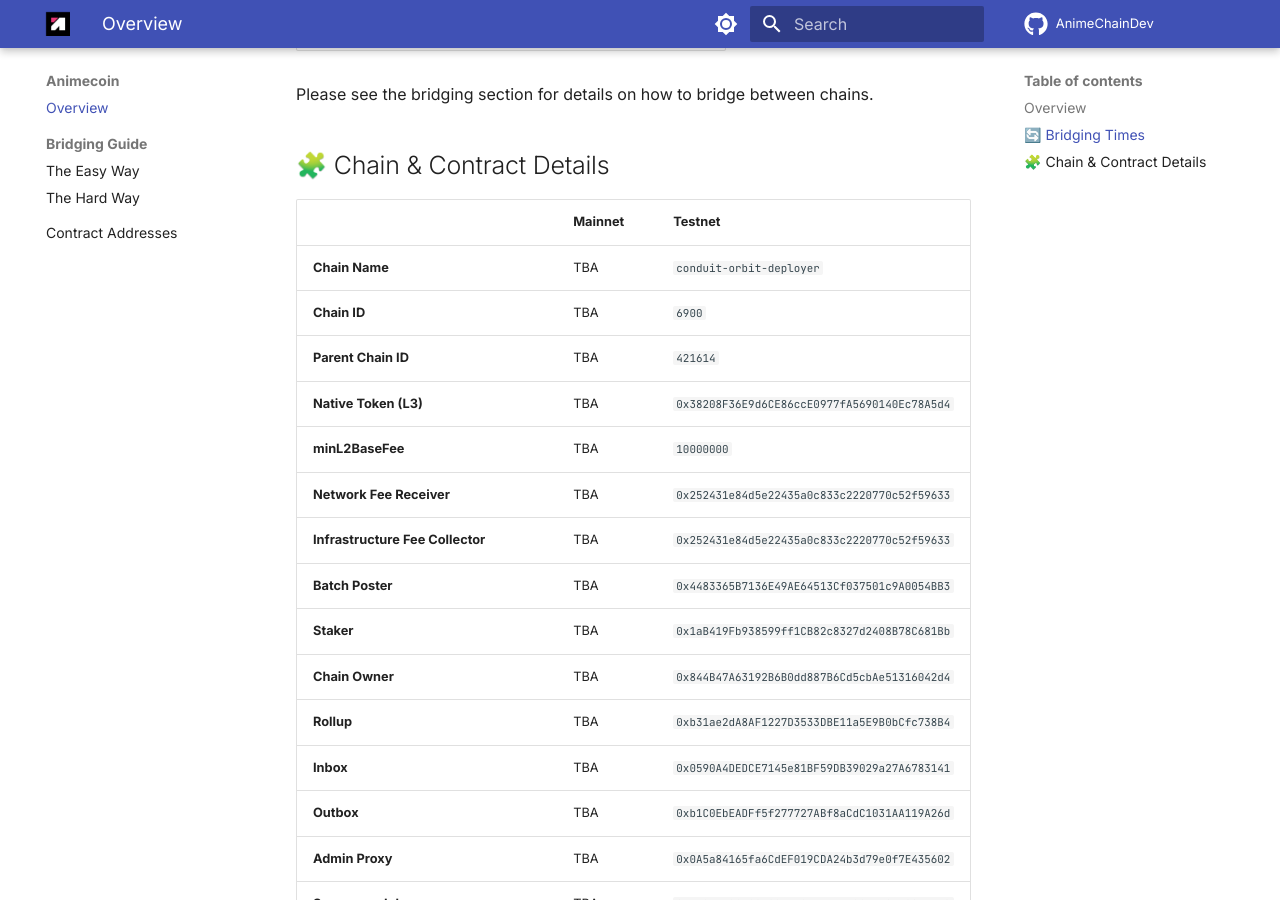
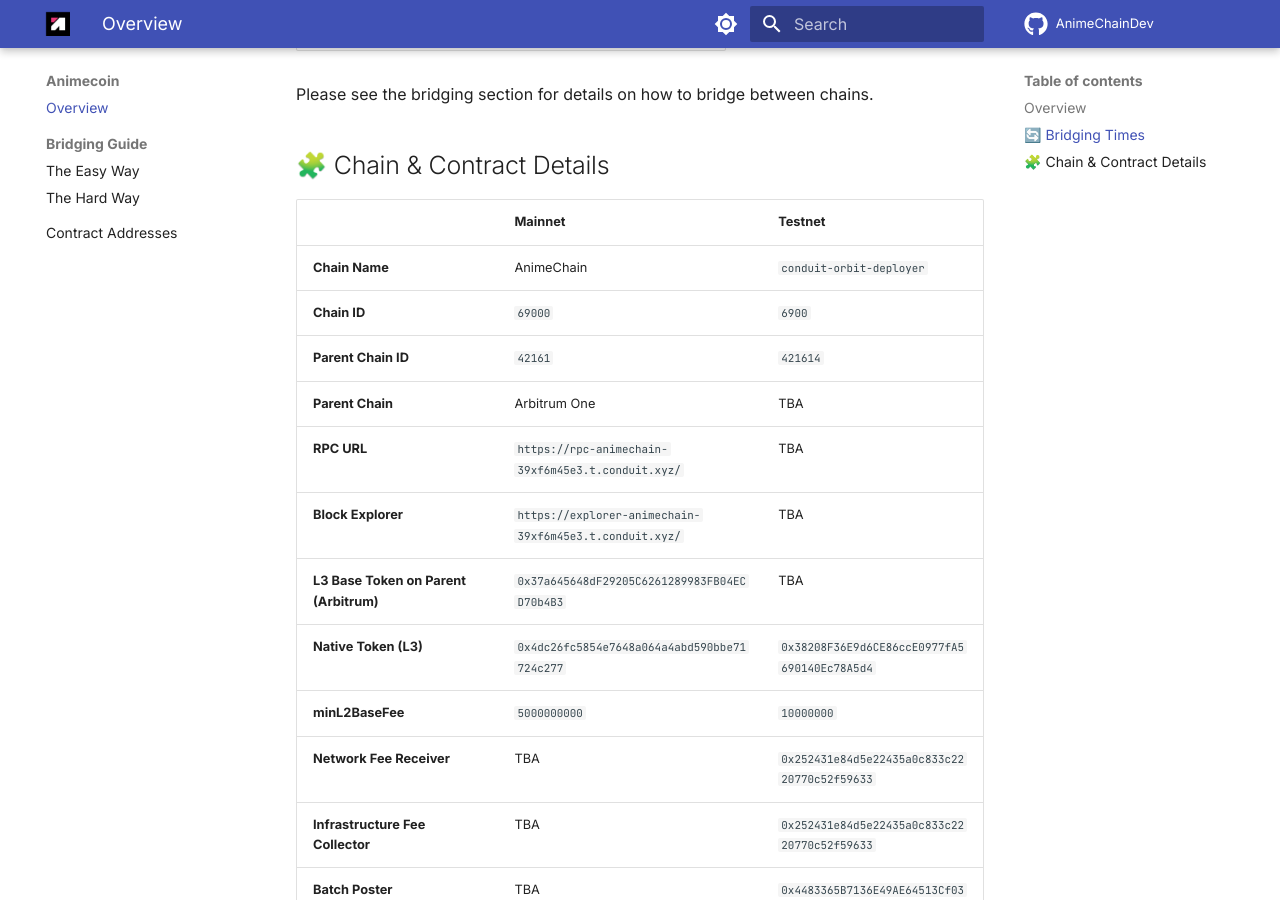
Before and after one commit to andrewtheiss/AnimeChainDev, an MkDocs documentation site: the page built from docs/docs/animecoin/index.md, in a window 1280 px wide and 900 px high, scrolled down 1433 px. Built offline with MkDocs 1.6.1 and Material for MkDocs 9.7.7, drawn with Linux system fonts in a browser that asks for light colours; comment, search, counter and statistics services are not loaded; some of the changed text lies outside the part shown.

Commit message:
Fix small details and add disclaimer

```diff
--- a/docs/docs/animecoin/index.md
+++ b/docs/docs/animecoin/index.md
@@ -63,11 +63,15 @@
 
 | | Mainnet | Testnet |
 |--|---------|---------|
-| **Chain Name** | TBA | `conduit-orbit-deployer` |
-| **Chain ID** | TBA | `6900` |
-| **Parent Chain ID** | TBA | `421614` |
-| **Native Token (L3)** | TBA | `0x38208F36E9d6CE86ccE0977fA5690140Ec78A5d4` |
-| **minL2BaseFee** | TBA | `10000000` |
+| **Chain Name** | AnimeChain | `conduit-orbit-deployer` |
+| **Chain ID** | `69000` | `6900` |
+| **Parent Chain ID** | `42161` | `421614` |
+| **Parent Chain** | Arbitrum One | TBA |
+| **RPC URL** | `https://rpc-animechain-39xf6m45e3.t.conduit.xyz/` | TBA |
+| **Block Explorer** | `https://explorer-animechain-39xf6m45e3.t.conduit.xyz/` | TBA |
+| **L3 Base Token on Parent (Arbitrum)** | `0x37a645648dF29205C6261289983FB04ECD70b4B3` | TBA |
+| **Native Token (L3)** | `0x4dc26fc5854e7648a064a4abd590bbe71724c277` | `0x38208F36E9d6CE86ccE0977fA5690140Ec78A5d4` |
+| **minL2BaseFee** | `5000000000` | `10000000` |
 | **Network Fee Receiver** | TBA | `0x252431e84d5e22435a0c833c2220770c52f59633` |
 | **Infrastructure Fee Collector** | TBA | `0x252431e84d5e22435a0c833c2220770c52f59633` |
 | **Batch Poster** | TBA | `0x4483365B7136E49AE64513Cf037501c9A0054BB3` |
@@ -82,6 +86,12 @@
 | **Utils** | TBA | `0x2E0848589d85Bb55a3F3e0f5cE5bFAcd24f3E197` |
 | **Validator Wallet Creator** | TBA | `0x03568A3aAAC150D0D22230729126B92Ee7988D44` |
 | **L3 Upgrade Executor** | TBA | `0xb3c44d34c55087a482307eBa753b3cAd31622537` |
+| **LayerZero EndpointV2** | `0x6F475642a6e85809B1c36Fa62763669b1b48DD5B` | TBA |
+| **LayerZero sendUln302** | `0xC39161c743D0307EB9BCc9FEF03eeb9Dc4802de7` | TBA |
+| **LayerZero receiveUln302** | `0xe1844c5D63a9543023008D332Bd3d2e6f1FE1043` | TBA |
+| **LayerZero Executor** | `0x4208D6E27538189bB48E603D6123A94b8Abe0A0b` | TBA |
+| **LayerZero Endpoint ID** | `30372` | TBA |
+| **App Bridge from Arbitrum** | `0xA203252940839c8482dD4b938b4178f842E343D7` | TBA |
 | **Token Bridge (L2) Router** | TBA | `0xD9d44147aBefa4a965dfA02792A49A8672e1464F` |
 | **Token Bridge (L2) Standard Gateway** | TBA | `0xfD99AFa35cFb778cB6d16552CE62874E2838a293` |
 | **Token Bridge (L2) Custom Gateway** | TBA | `0x7aE1625b7284dFcb6CA1431a547c4eA80b0A0490` |
```
Also changed, not shown: docs/docs/developers/index.md (+8 -4 lines), docs/docs/index.md (+3 -0 lines).
